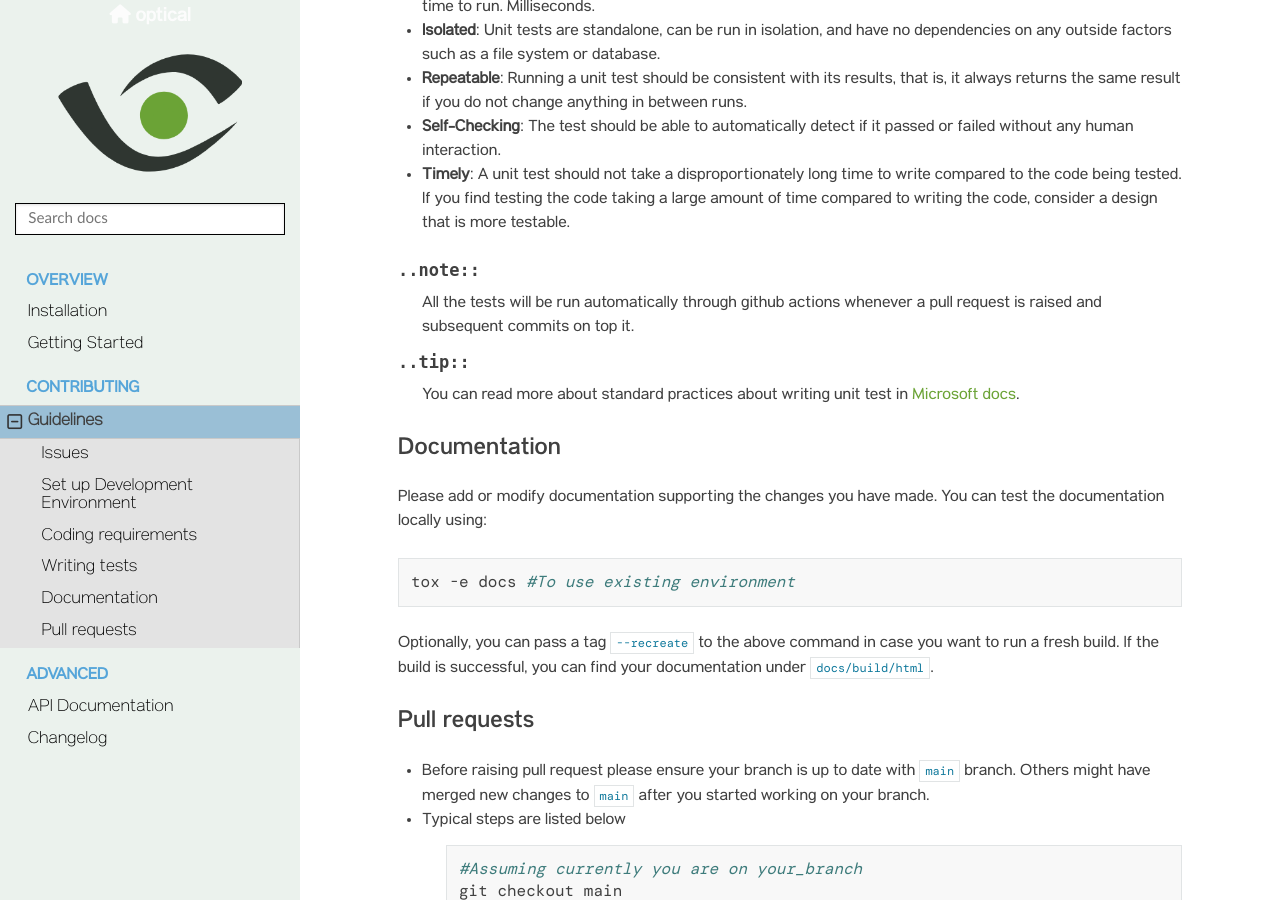
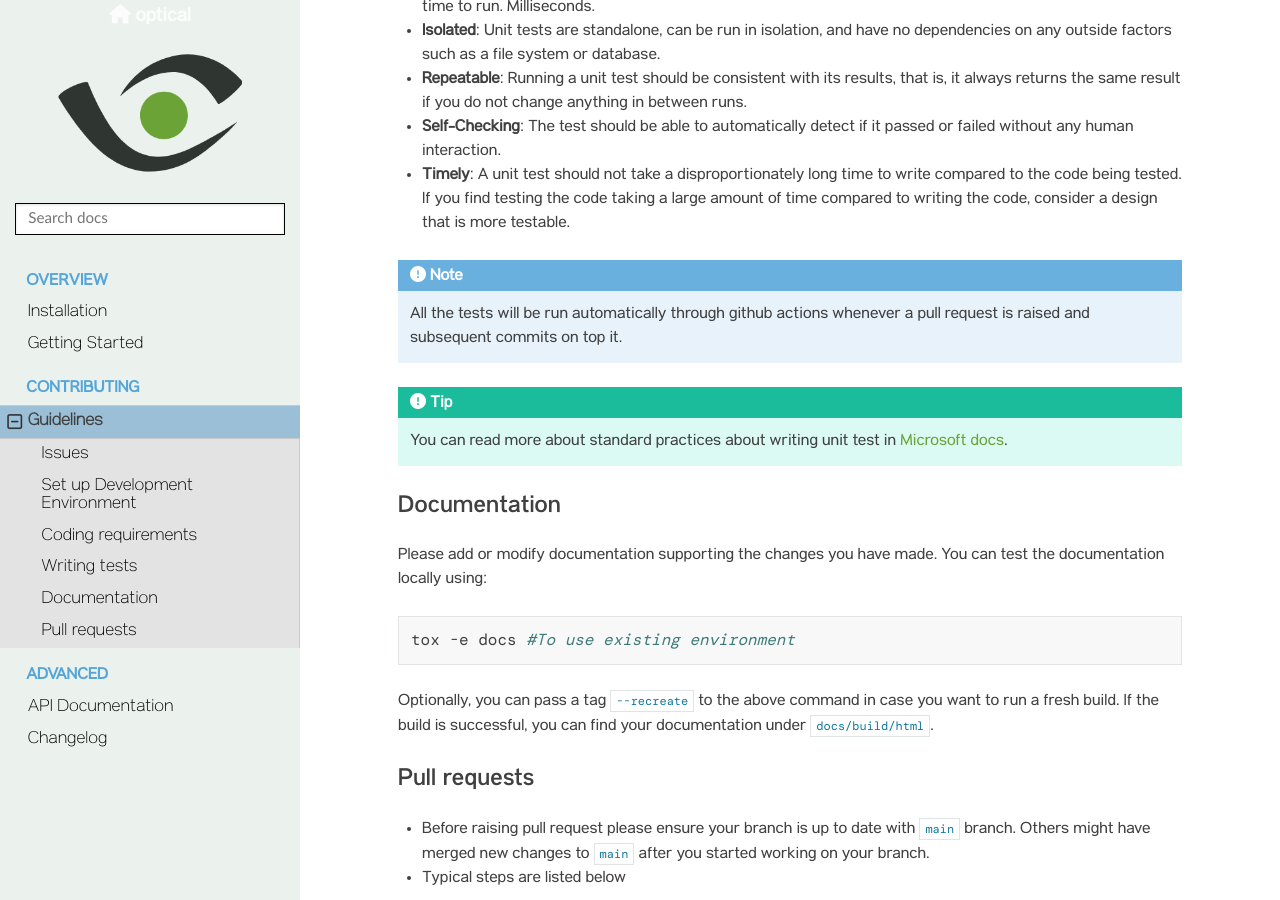
Before and after one commit to hashtagml/optical, a Sphinx documentation site: the page built from docs/source/contrib.rst, in a window 1280 px wide and 900 px high, scrolled down 2104 px. Built offline with Sphinx 7.4.7 and the Read the Docs theme 2.0.0, drawn with Linux system fonts in a browser that asks for light colours; nearby versions of some CDN libraries; some web fonts are replaced.

```diff
--- a/docs/source/conf.py
+++ b/docs/source/conf.py
@@ -26,7 +26,7 @@ copyright = f"2022-{curr_year}, HashTagML"
 author = "HashTagML"
 
 # The full version, including alpha/beta/rc tags
-version = "0.1.0"
+version = "0.0.1"
 release = version
 
 
--- a/docs/source/contrib.rst
+++ b/docs/source/contrib.rst
@@ -95,10 +95,10 @@ Here are a few characteristics of a good unit test.
 * **Self-Checking**: The test should be able to automatically detect if it passed or failed without any human interaction.
 * **Timely**: A unit test should not take a disproportionately long time to write compared to the code being tested. If you find testing the code taking a large amount of time compared to writing the code, consider a design that is more testable.
 
-..note::
+.. note::
   All the tests will be run automatically through github actions whenever a pull request is raised and subsequent commits on top it.
 
-..tip::
+.. tip::
   You can read more about standard practices about writing unit test in `Microsoft docs <https://docs.microsoft.com/en-us/dotnet/core/testing/unit-testing-best-practices#characteristics-of-a-good-unit-test>`_.
 
 Documentation
--- a/pyproject.toml
+++ b/pyproject.toml
@@ -25,7 +25,7 @@ keywords = ["computer vision", "deep learning", "object detection"]
 license = "MIT"
 name = "optical"
 readme = "README.md"
-version = "0.0.2"
+version = "0.0.1"
 
 [tool.poetry.dependencies]
 Pillow = "^8.2.0"
@@ -59,6 +59,7 @@ sphinx-panels = "^0.6.0"
 sphinx-rtd-theme = "^0.5.1"
 tox = "^3.23.0"
 sphinx-copybutton = "^0.5.0"
+bump2version = "^1.0.1"
 
 [tool.poetry.extras]
 docs = ["Sphinx", "sphinx-rtd-theme", "sphinx-panels", "sphinx-copybutton"]
```
Also changed, not shown: .bumpversion.cfg (added), 2 other files.
